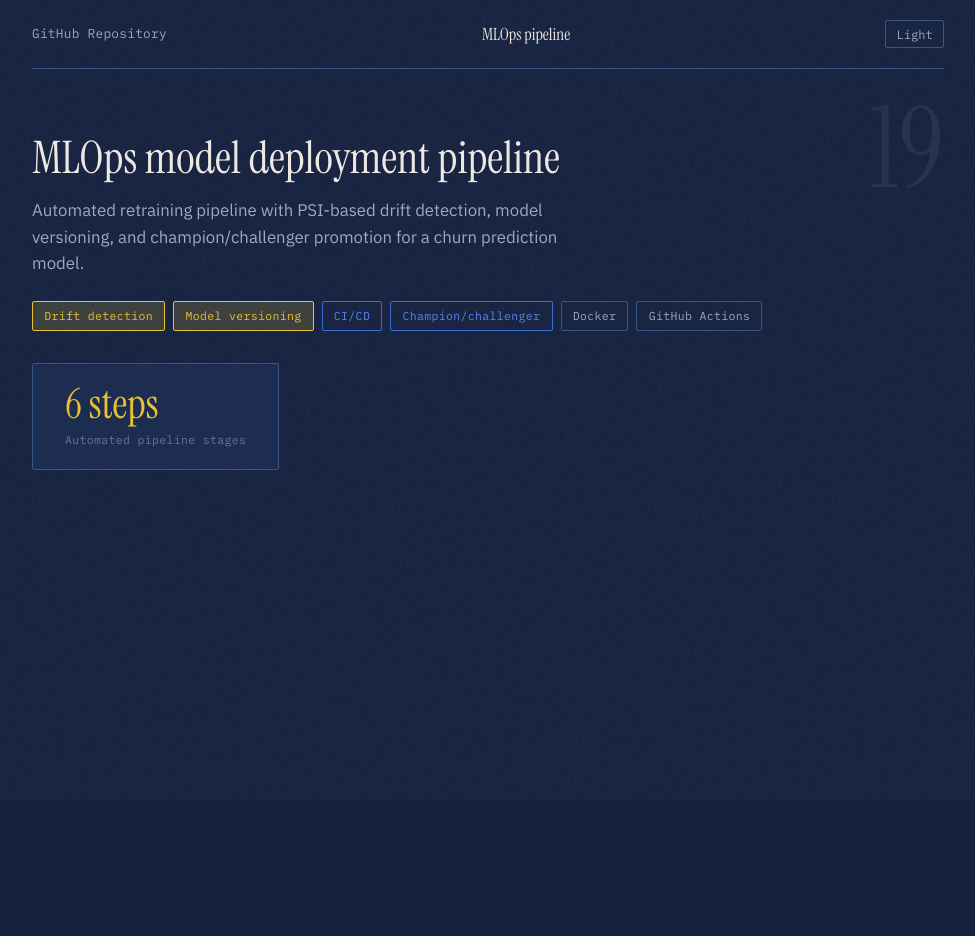
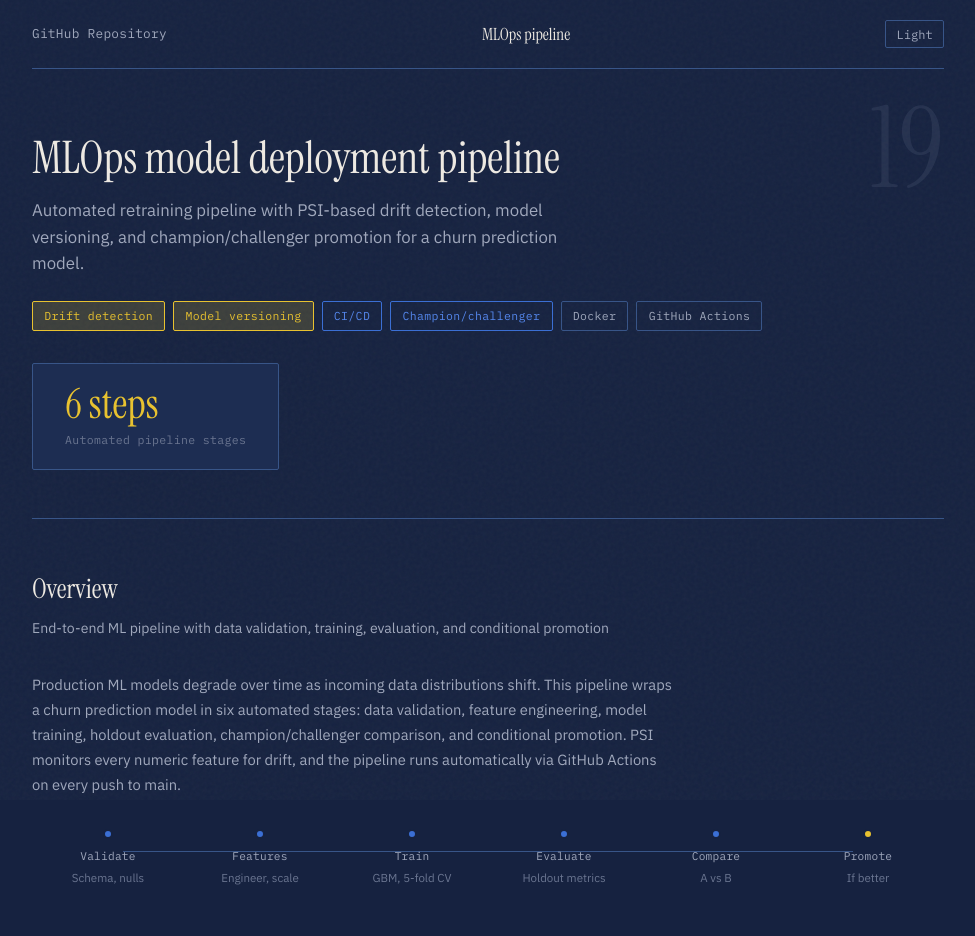
Before and after one commit to Indra-2004/mlops-pipeline, a plain HTML site: page index.html in a window 1280 px wide. Shown: the whole page, without its empty margins (152-1127 px from the left). Before the commit the page ends 800 px from the top, so only its background shows below. Drawn offline with Linux system fonts and the light colour scheme.

Commit message:
Add overview section to project page

```diff
--- a/index.html
+++ b/index.html
@@ -470,3 +470,45 @@ footer a:hover { color: var(--gold); }
     <div class="hero-metric-label">Automated pipeline stages</div>
   </div>
 </header>
+
+<!-- Overview -->
+<section class="fade-up">
+  <h2>Overview</h2>
+  <p class="section-sub">End-to-end ML pipeline with data validation, training, evaluation, and conditional promotion</p>
+  <p class="method-text">
+    Production ML models degrade over time as incoming data distributions shift. This pipeline wraps a churn prediction model in six automated stages: data validation, feature engineering, model training, holdout evaluation, champion/challenger comparison, and conditional promotion. PSI monitors every numeric feature for drift, and the pipeline runs automatically via GitHub Actions on every push to main.
+  </p>
+
+  <div class="pipeline" style="grid-template-columns: repeat(6, 1fr);">
+    <div class="pipeline-step">
+      <div class="pipeline-dot"></div>
+      <div class="pipeline-label">Validate</div>
+      <div class="pipeline-detail">Schema, nulls</div>
+    </div>
+    <div class="pipeline-step">
+      <div class="pipeline-dot"></div>
+      <div class="pipeline-label">Features</div>
+      <div class="pipeline-detail">Engineer, scale</div>
+    </div>
+    <div class="pipeline-step">
+      <div class="pipeline-dot"></div>
+      <div class="pipeline-label">Train</div>
+      <div class="pipeline-detail">GBM, 5-fold CV</div>
+    </div>
+    <div class="pipeline-step">
+      <div class="pipeline-dot"></div>
+      <div class="pipeline-label">Evaluate</div>
+      <div class="pipeline-detail">Holdout metrics</div>
+    </div>
+    <div class="pipeline-step">
+      <div class="pipeline-dot"></div>
+      <div class="pipeline-label">Compare</div>
+      <div class="pipeline-detail">A vs B</div>
+    </div>
+    <div class="pipeline-step">
+      <div class="pipeline-dot"></div>
+      <div class="pipeline-label">Promote</div>
+      <div class="pipeline-detail">If better</div>
+    </div>
+  </div>
+</section>
```
